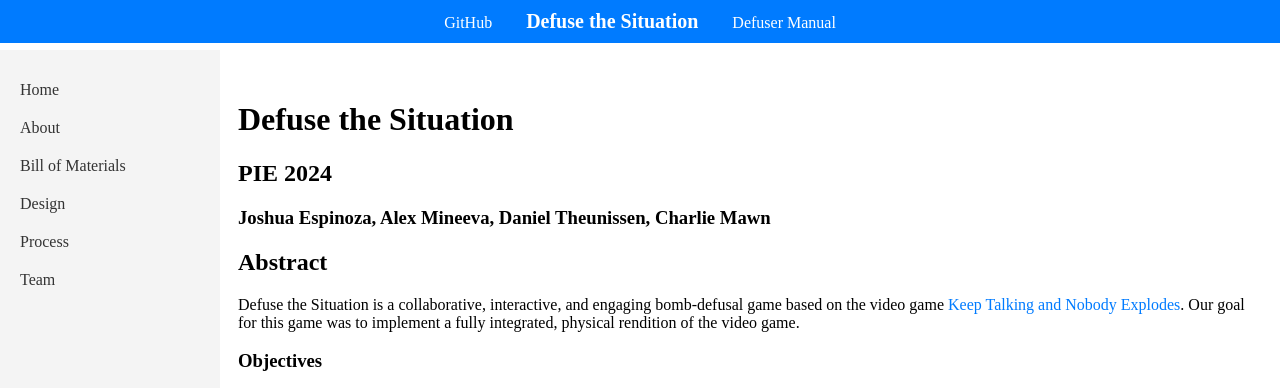
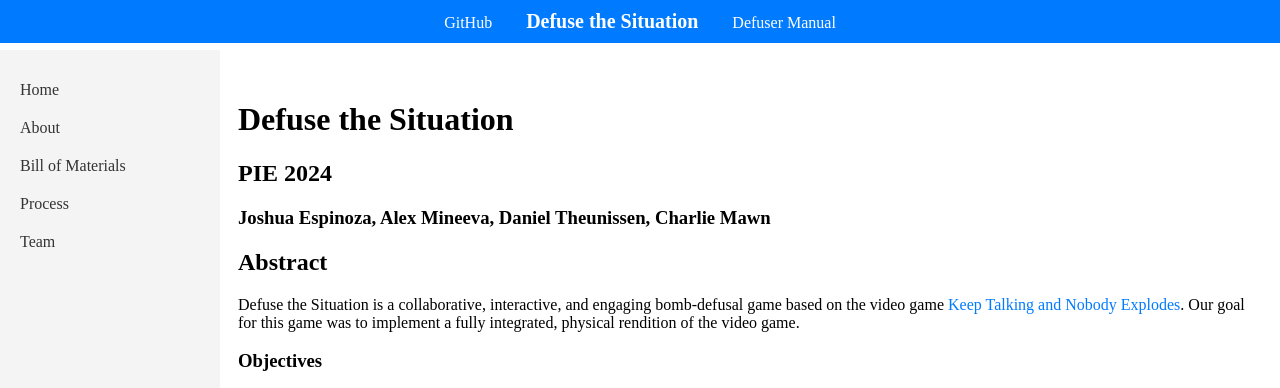
Before and after one commit to c-mawn/defuse-the-situation, a Jekyll site: the page built from docs/index.md, in a window 1280 px wide. Shown: the top 388 px of the page. Built offline with Jekyll 4.4.1, drawn with Linux system fonts in a browser that asks for light colours.

Commit message:
website updates

```diff
--- a/docs/_config.yml
+++ b/docs/_config.yml
@@ -21,8 +21,6 @@ nav:
         link: software
   - name: Bill of Materials
     link: bom
-  - name: Design
-    link: design
   - name: Process
     link: process
   - name: Team
```
